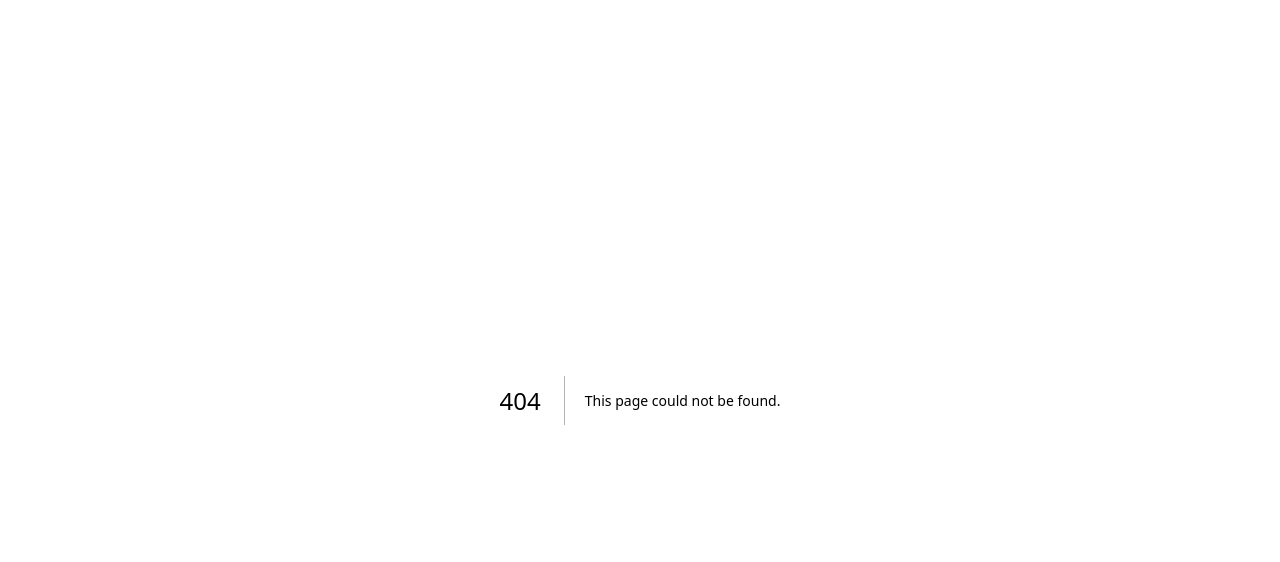
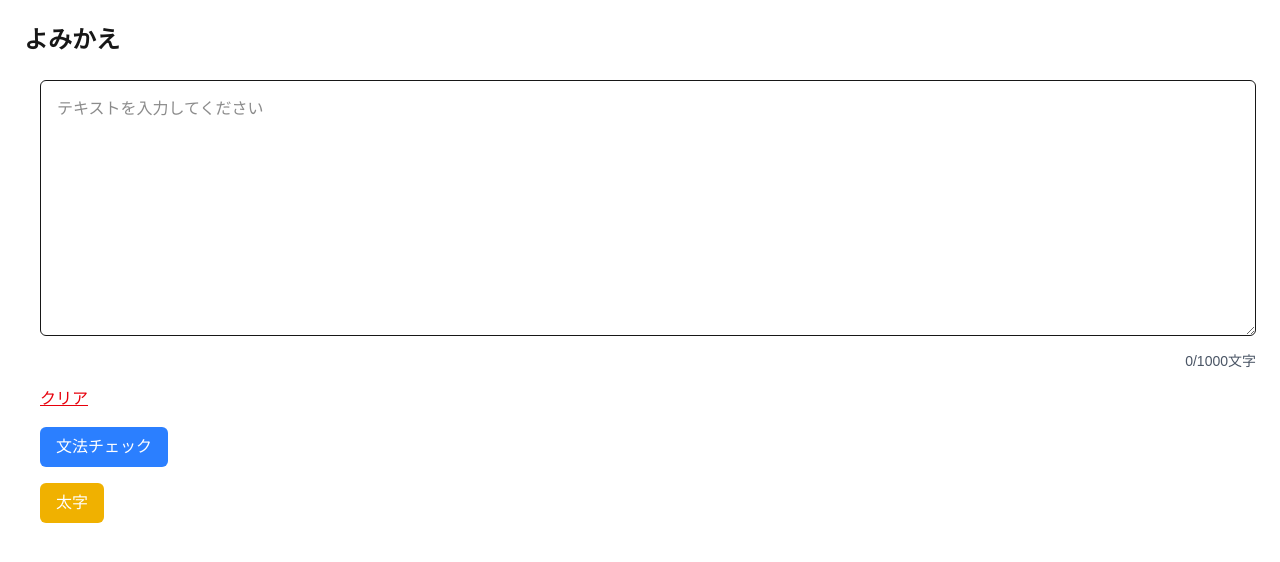
Before and after one commit to joshmainac/yomikae, a Next.js app in the folder yomikae/: page /genko-editor in a window 1280 px wide. Before the commit this address had no page. Shown: the top 562 px of the page. Built offline with nearby package versions, Linux system fonts and the light colour scheme.

Commit message:
add genko-editor page

```diff
--- /dev/null
+++ b/yomikae/src/app/genko-editor/page.tsx
@@ -0,0 +1,17 @@
+'use client'
+import GenkoTextEditor from '@/components/GenkoTextEditor'
+// import { useState } from 'react'
+// import { Editor } from '@tinymce/tinymce-react'
+
+export default function EditorPage() {
+    return (
+        <main className="min-h-screen p-6 bg-grey-100">
+            <h1 className="text-2xl font-bold mb-6">よみかえ</h1>
+            <div className="flex flex-col">
+                <div className="w-full">
+                    <GenkoTextEditor />
+                </div>
+            </div>
+        </main>
+    )
+}
--- /dev/null
+++ b/yomikae/src/components/GenkoTextEditor.tsx
@@ -0,0 +1,142 @@
+'use client'
+
+import { useEffect, useState, useRef } from "react"
+import { useAutoSave } from "@/hooks/useAutoSave"
+import MarkdownPreview from "./MarkdownPreview"
+import JapaneseMarkdownPreview from "./JapaneseMarkdownPreview"
+import RichJapaneseMarkdownPreview from "./RichJapaneseMarkdownPreview"
+import GenkoGridPreview from "./GenkoGridPreview"
+import GenkoMultiPagePreview from "./GenkoMultiPagePreview"
+
+
+export default function GenkoTextEditor() {
+    const charLimit = 1000
+    const STORAGE_KEY = 'text-editor-content'
+    const [text, setText] = useState('')
+    const [suggestion, setSuggestion] = useState('')
+    const [loading, setLoading] = useState(false)
+    const textareaRef = useRef<HTMLTextAreaElement>(null)
+
+    //Load saved text from local storage
+    useEffect(() => {
+        const saved = localStorage.getItem(STORAGE_KEY)
+        if (saved) {
+            setText(saved)
+        }
+    }, [])
+
+    //auto save to local storage as user types
+    useAutoSave(STORAGE_KEY, text)
+
+    const handleClear = () => {
+        setText("")
+        localStorage.removeItem(STORAGE_KEY)
+    }
+
+    const handleGrammerCheck = async () => {
+        setLoading(true)
+        setSuggestion('')
+        try {
+            const res = await fetch('/api/grammar-check',
+                {
+                    method: 'POST',
+                    headers: { 'content-type': 'application/json' },
+                    body: JSON.stringify({ text }),
+                }
+            )
+            const data = await res.json()
+            setSuggestion(data.suggestion || '文法チェックに失敗しました')
+
+        } catch (error) {
+            console.error('文法チェックエラー:', error)
+            setSuggestion('文法チェックに失敗しました')
+        } finally {
+            setLoading(false)
+        }
+    }
+
+    const handleBold = () => {
+        const textarea = textareaRef.current
+        if (!textarea) return
+
+        const start = textarea.selectionStart
+        const end = textarea.selectionEnd
+
+        // If no text is selected, do nothing
+        if (start === end) return
+
+        const before = text.slice(0, start)
+        const selected = text.slice(start, end)
+        const after = text.slice(end)
+
+        const newText = `${before}**${selected}**${after}`
+        setText(newText)
+
+        // Maintain selection after state update
+        requestAnimationFrame(() => {
+            textarea.focus()
+            textarea.setSelectionRange(start + 2, end + 2)
+        })
+    }
+
+
+    return (
+        <div className="flex flex-row gap-4">
+            {/* <MarkdownPreview markdown={text} />
+            <JapaneseMarkdownPreview markdown={text} />
+            <GenkoGridPreview text={text} /> */}
+            {/* //Todo multi page sometime disappears and do not handle spaces */}
+            <div className="">
+                <GenkoMultiPagePreview text={text} />
+            </div>
+            <div className="w-full">
+                <textarea
+                    ref={textareaRef}
+                    value={text}
+                    onChange={(e) => setText(e.target.value)}
+                    placeholder="テキストを入力してください"
+                    className="w-full h-64 p-4 text-base border border-grey-300 rounded-md focus:outline-none focus:ring-2 focus:ring-blue-500"
+                />
+                {/* character count */}
+                <div className="text-sm text-right mt-2 text-gray-600">
+                    {text.length}/{charLimit}文字
+                </div>
+
+                <button
+                    onClick={handleClear}
+                    className="block mt-4 text-red-600 hover:text-red-800 underline transition-colors duration-200"
+                >
+                    クリア
+                </button>
+
+                <button
+                    onClick={handleGrammerCheck}
+                    disabled={!text || loading}
+                    className="block mt-4 bg-blue-500 text-white px-4 py-2 rounded-md hover:bg-blue-600 transition-colors duration-200"
+                >
+                    {loading ? '文法チェック中...' : '文法チェック'}
+                </button>
+
+
+                {suggestion && (
+                    <div className="mt-4 bg-gray-100 p-4 rounded-md">
+                        <h2 className="text-lg font-bold mb-2">文法チェック結果</h2>
+                        <p className="text-sm text-gray-600">{suggestion}</p>
+                    </div>
+                )}
+
+                <button
+                    onClick={handleBold}
+                    disabled={!text}
+                    className="block mt-4 bg-yellow-500 text-white px-4 py-2 rounded-md hover:bg-yellow-600 transition-colors duration-200"
+                >
+                    太字
+                </button>
+
+            </div>
+            {/* //Todo bold now working anymore */}
+
+
+        </div>
+    )
+}
```
